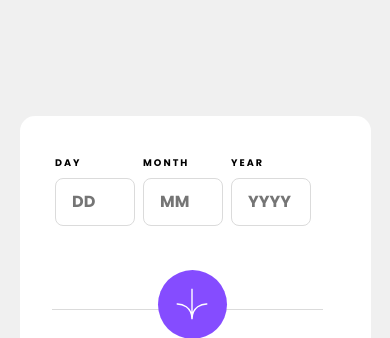
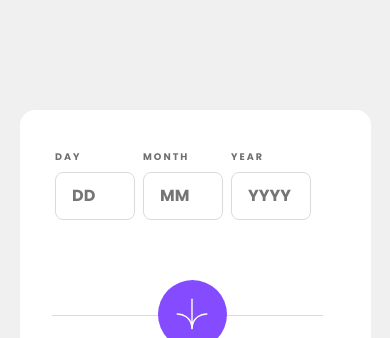
Before and after one commit to codyivy0/FM-Age-calculator, a plain HTML site: page index.html in a window 390 px wide. Shown: the top 338 px of the page. Drawn offline with Linux system fonts and the light colour scheme.

Commit message:
positioning

```diff
--- a/index.html
+++ b/index.html
@@ -15,17 +15,17 @@
       <div class="field">
         <label for="day" id="label-day">D A Y</label><br>
         <input type="text" id="day" name="day" placeholder="DD">
-        <p class="error error-day"></p>
+        <p class="error error-day">&nbsp;&nbsp;&nbsp;&nbsp; </p>
       </div>
       <div class="field">
         <label for="month" id="label-month">M O N T H</label><br>
         <input type="text" id="month" name="month" placeholder="MM">
-        <p class="error error-month"></p>
+        <p class="error error-month">&nbsp;&nbsp;&nbsp;&nbsp; </p>
       </div>
       <div class="field">
         <label for="year" id="label-year" >Y E A R</label><br>
         <input type="text" id="year" name="year" placeholder="YYYY">
-        <p class="error error-year"></p>
+        <p class="error error-year">&nbsp;&nbsp;&nbsp;&nbsp; </p>
       </div>
       <div class="button-circle">
         <img src="./assets/images/icon-arrow.svg" alt="arrow">
--- a/index.js
+++ b/index.js
@@ -27,7 +27,7 @@ function calculateAge() {
 
       hasErrors = true;
     } else {
-      errors[i].innerHTML = "";
+      errors[i].innerHTML = "&nbsp;&nbsp;&nbsp;&nbsp;";
       labels[i].style.color = "";
       document.getElementById(labels[i].htmlFor).style.border = '';
     }
@@ -78,7 +78,7 @@ function calculateAge() {
 
   if ( monthNum < 1 || monthNum > 12) {
     hasErrors = true;
-    errors[1].innerHTML = "Must be a valid month";
+    errors[1].innerHTML = "Enter valid month";
     labels[1].style.color = "red";
     document.getElementById('month').style.border = '1px solid #ff8c8c';
 
--- a/style.css
+++ b/style.css
@@ -55,6 +55,7 @@ main {
 
 label {
     font-size: 0.6rem;
+    color: var(--color-smokey-grey);
 }
 
 input[type="text"] {
@@ -73,7 +74,7 @@ input[type="text"]:hover {
 p.error{
     margin: 0px;
     margin-top: 3px;
-    font-size: 0.55rem;
+    font-size: 0.5rem;
     font-weight: 500;
     font-style: italic;
     color: var(--color-light-red);
@@ -94,7 +95,7 @@ p.error{
     align-items: center;
     position: absolute;
     right: 0rem;
-    top: 4.5rem;
+    top: 5.7rem;
 }
 
 .button-circle img {
@@ -150,7 +151,7 @@ h1 {
         margin-bottom: 4rem;
     }
     .button-circle{
-        top: 7.6rem;
+        top: 8.6rem;
         right: 6rem;
     }
 }
```
